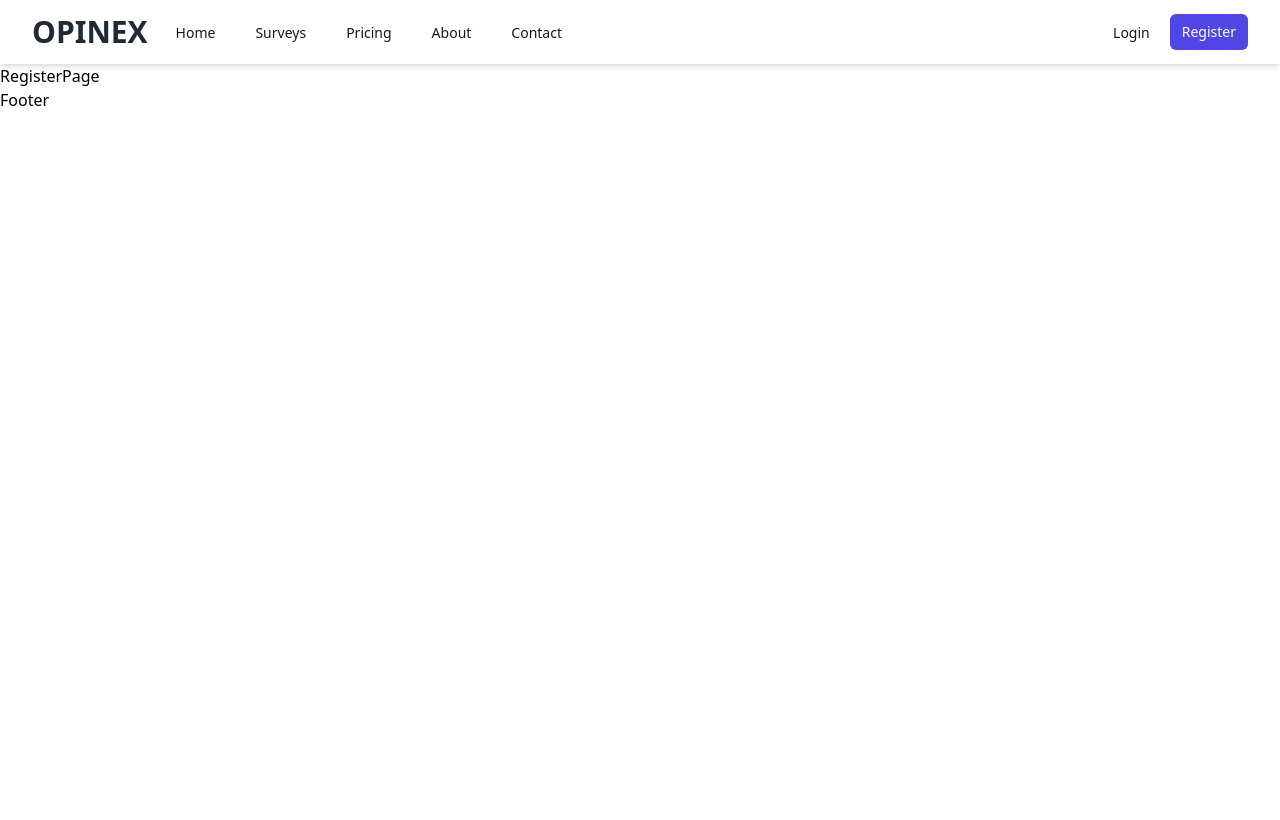
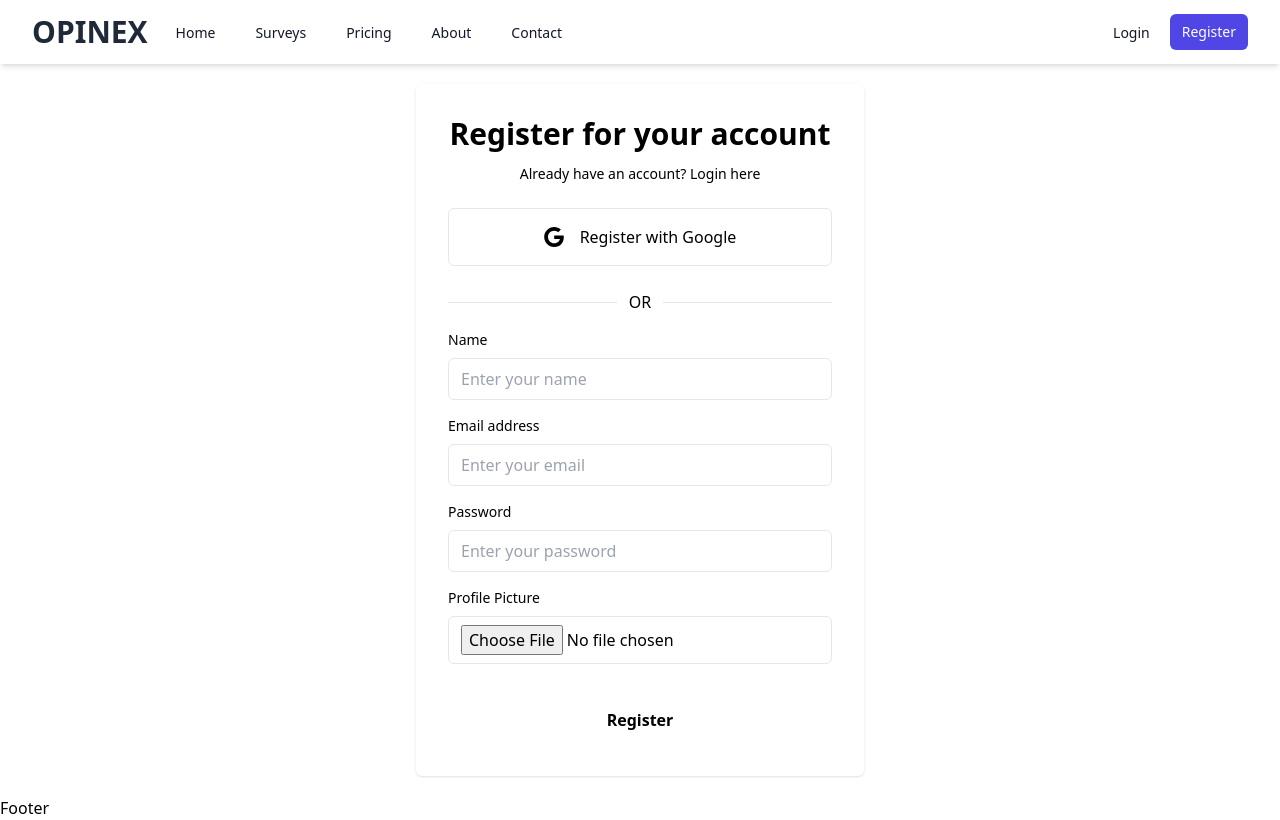
Before and after one commit to imzahidhasan/OPINEX-_client, a React (Vite) app: page /Register in a window 1280 px wide. Built offline with nearby package versions, Linux system fonts and the light colour scheme; no server answers.

Commit message:
added register method

```diff
--- a/package.json
+++ b/package.json
@@ -10,10 +10,12 @@
     "preview": "vite preview"
   },
   "dependencies": {
+    "firebase": "^10.12.2",
     "localforage": "^1.10.0",
     "match-sorter": "^6.3.4",
     "react": "^18.2.0",
     "react-dom": "^18.2.0",
+    "react-hook-form": "^7.51.5",
     "react-router-dom": "^6.23.1",
     "sort-by": "^1.2.0"
   },
--- /dev/null
+++ b/src/Firebase/Firebase.config.js
@@ -0,0 +1,16 @@
+// Import the functions you need from the SDKs you need
+import { initializeApp } from "firebase/app";
+import { getAuth } from "firebase/auth";
+// TODO: Add SDKs for Firebase products that you want to use
+
+const firebaseConfig = {
+  apiKey: import.meta.env.VITE_APIKEY,
+  authDomain: import.meta.env.VITE_AUTHDOMAIN,
+  projectId: import.meta.env.VITE_PROJECTID,
+  storageBucket: import.meta.env.VITE_STORAGEBUCKET,
+  messagingSenderId: import.meta.env.VITE_MESSAGINGSENDERID,
+  appId: import.meta.env.VITE_APPID,
+};
+const app = initializeApp(firebaseConfig);
+const auth = getAuth(app);
+export default auth;
--- /dev/null
+++ b/src/Firebase/FirebaseProvider.jsx
@@ -0,0 +1,25 @@
+import { createUserWithEmailAndPassword } from "firebase/auth"
+import { createContext } from "react"
+import auth from "./Firebase.config"
+
+export const authProvider = createContext()
+const FirebaseProvider = ({ children }) => {
+
+    const createUser = (email, pass) => {
+        return createUserWithEmailAndPassword(auth, email, pass)
+    }
+    const logOut = () => {
+        return
+    }
+
+    const allData = {
+        createUser,
+    }
+    return (
+        <authProvider.Provider value={allData}>
+            {children}
+        </authProvider.Provider>
+    )
+}
+
+export default FirebaseProvider
--- /dev/null
+++ b/src/Firebase/useAuth.jsx
@@ -0,0 +1,10 @@
+import { useContext } from "react"
+import { authProvider } from "./FirebaseProvider"
+
+
+const useAuth = () => {
+    const data = useContext(authProvider)
+    return data
+}
+
+export default useAuth
--- a/src/Pages/LoginPage.jsx
+++ b/src/Pages/LoginPage.jsx
@@ -1,8 +1,46 @@
 import React from 'react'
+import useAuth from '../Firebase/useAuth'
+import { Link } from 'react-router-dom'
 
 const LoginPage = () => {
+  const { createUser } = useAuth()
   return (
-    <div>LoginPage</div>
+    <div className='flex justify-center my-5'>
+      <div className="w-full max-w-md p-4 rounded-md shadow sm:p-8 dark:bg-gray-50 dark:text-gray-800">
+        <h2 className="mb-3 text-3xl font-semibold text-center">Login to your account</h2>
+        <p className="text-sm text-center dark:text-gray-600">Dont have account?
+          <Link to='/register' className="focus:underline hover:underline">Sign up here</Link>
+        </p>
+        <div className="my-6 space-y-4">
+          <button aria-label="Login with Google" type="button" className="flex items-center justify-center w-full p-4 space-x-4 border rounded-md focus:ring-2 focus:ring-offset-1 dark:border-gray-600 focus:dark:ring-violet-600">
+            <svg xmlns="http://www.w3.org/2000/svg" viewBox="0 0 32 32" className="w-5 h-5 fill-current">
+              <path d="M16.318 13.714v5.484h9.078c-0.37 2.354-2.745 6.901-9.078 6.901-5.458 0-9.917-4.521-9.917-10.099s4.458-10.099 9.917-10.099c3.109 0 5.193 1.318 6.38 2.464l4.339-4.182c-2.786-2.599-6.396-4.182-10.719-4.182-8.844 0-16 7.151-16 16s7.156 16 16 16c9.234 0 15.365-6.49 15.365-15.635 0-1.052-0.115-1.854-0.255-2.651z"></path>
+            </svg>
+            <p>Login with Google</p>
+          </button>
+        </div>
+        <div className="flex items-center w-full my-4">
+          <hr className="w-full dark:text-gray-600" />
+          <p className="px-3 dark:text-gray-600">OR</p>
+          <hr className="w-full dark:text-gray-600" />
+        </div>
+        <form noValidate="" action="" className="space-y-8">
+          <div className="space-y-4">
+            <div className="space-y-2">
+              <label htmlFor="email" className="block text-sm">Email address</label>
+              <input type="email" name="email" id="email" placeholder="enter your email" className="w-full px-3 py-2 border rounded-md dark:border-gray-300 dark:bg-gray-50 dark:text-gray-800 focus:dark:border-violet-600" />
+            </div>
+            <div className="space-y-2">
+              <div className="flex justify-between">
+                <label htmlFor="password" className="text-sm">Password</label>
+              </div>
+              <input type="password" name="password" id="password" placeholder="enter your password" className="w-full px-3 py-2 border rounded-md dark:border-gray-300 dark:bg-gray-50 dark:text-gray-800 focus:dark:border-violet-600" />
+            </div>
+          </div>
+          <button type="button" className="w-full px-8 py-3 font-semibold rounded-md dark:bg-violet-600 dark:text-gray-50">Sign in</button>
+        </form>
+      </div>
+    </div>
   )
 }
 
--- a/src/Pages/RegisterPage.jsx
+++ b/src/Pages/RegisterPage.jsx
@@ -1,9 +1,111 @@
-import React from 'react'
+import React from 'react';
+import { useForm } from 'react-hook-form';
+import { Link } from 'react-router-dom';
+import useAuth from '../Firebase/useAuth';
 
 const RegisterPage = () => {
+  const { createUser } = useAuth()
+  const {
+    register,
+    handleSubmit,
+    formState: { errors },
+  } = useForm();
+
+  const onSubmit = (data) => {
+    const { email, password } = data
+    createUser(email, password)
+      .then(res => {
+
+      })
+      .catch(err => {
+        console.log(err);
+      })
+  };
+
   return (
-    <div>RegisterPage</div>
+    <div>
+      <div className='flex justify-center my-5'>
+        <div className="w-full max-w-md p-4 rounded-md shadow sm:p-8 dark:bg-gray-50 dark:text-gray-800">
+          <h2 className="mb-3 text-3xl font-semibold text-center">Register for your account</h2>
+          <p className="text-sm text-center dark:text-gray-600">
+            Already have an account?
+            <Link to='/login' className="focus:underline hover:underline"> Login here</Link>
+          </p>
+          <div className="my-6 space-y-4">
+            <button aria-label="Register with Google" type="button" className="flex items-center justify-center w-full p-4 space-x-4 border rounded-md focus:ring-2 focus:ring-offset-1 dark:border-gray-600 focus:dark:ring-violet-600">
+              <svg xmlns="http://www.w3.org/2000/svg" viewBox="0 0 32 32" className="w-5 h-5 fill-current">
+                <path d="M16.318 13.714v5.484h9.078c-0.37 2.354-2.745 6.901-9.078 6.901-5.458 0-9.917-4.521-9.917-10.099s4.458-10.099 9.917-10.099c3.109 0 5.193 1.318 6.38 2.464l4.339-4.182c-2.786-2.599-6.396-4.182-10.719-4.182-8.844 0-16 7.151-16 16s7.156 16 16 16c9.234 0 15.365-6.49 15.365-15.635 0-1.052-0.115-1.854-0.255-2.651z"></path>
+              </svg>
+              <p>Register with Google</p>
+            </button>
+          </div>
+          <div className="flex items-center w-full my-4">
+            <hr className="w-full dark:text-gray-600" />
+            <p className="px-3 dark:text-gray-600">OR</p>
+            <hr className="w-full dark:text-gray-600" />
+          </div>
+          <form onSubmit={handleSubmit(onSubmit)} className="space-y-8">
+            <div className="space-y-4">
+              <div className="space-y-2">
+                <label htmlFor="name" className="block text-sm">Name</label>
+                <input
+                  {...register("name", { required: 'Name is required' })}
+                  type="text"
+                  id="name"
+                  placeholder="Enter your name"
+                  className="w-full px-3 py-2 border rounded-md dark:border-gray-300 dark:bg-gray-50 dark:text-gray-800 focus:dark:border-violet-600"
+                />
+                {errors.name && <p className="text-red-500 text-sm">{errors.name.message}</p>}
+              </div>
+              <div className="space-y-2">
+                <label htmlFor="email" className="block text-sm">Email address</label>
+                <input
+                  {...register("email", {
+                    required: 'Email is required',
+                    pattern: {
+                      value: /^\S+@\S+$/i,
+                      message: 'Invalid email address'
+                    }
+                  })}
+                  type="email"
+                  id="email"
+                  placeholder="Enter your email"
+                  className="w-full px-3 py-2 border rounded-md dark:border-gray-300 dark:bg-gray-50 dark:text-gray-800 focus:dark:border-violet-600"
+                />
+                {errors.email && <p className="text-red-500 text-sm">{errors.email.message}</p>}
+              </div>
+              <div className="space-y-2">
+                <div className="flex justify-between">
+                  <label htmlFor="password" className="text-sm">Password</label>
+                </div>
+                <input
+                  {...register("password", { required: 'Password is required' })}
+                  type="password"
+                  id="password"
+                  placeholder="Enter your password"
+                  className="w-full px-3 py-2 border rounded-md dark:border-gray-300 dark:bg-gray-50 dark:text-gray-800 focus:dark:border-violet-600"
+                />
+                {errors.password && <p className="text-red-500 text-sm">{errors.password.message}</p>}
+              </div>
+              <div className="space-y-2">
+                <div className="flex justify-between">
+                  <label htmlFor="file" className="text-sm">Profile Picture</label>
+                </div>
+                <input
+                  {...register("file", { required: 'File is required' })}
+                  type="file"
+                  id="file"
+                  className="w-full px-3 py-2 border rounded-md dark:border-gray-300 dark:bg-gray-50 dark:text-gray-800 focus:dark:border-violet-600"
+                />
+                {errors.file && <p className="text-red-500 text-sm">{errors.file.message}</p>}
+              </div>
+            </div>
+            <button type="submit" className="w-full px-8 py-3 font-semibold rounded-md dark:bg-violet-600 dark:text-gray-50">Register</button>
+          </form>
+        </div>
+      </div>
+    </div>
   )
 }
 
-export default RegisterPage
+export default RegisterPage;
--- a/src/main.jsx
+++ b/src/main.jsx
@@ -4,11 +4,14 @@ import App from './App.jsx'
 import './index.css'
 import { RouterProvider } from 'react-router-dom'
 import router from './Routes/Routes.jsx'
+import FirebaseProvider from './Firebase/FirebaseProvider.jsx'
 
 ReactDOM.createRoot(document.getElementById('root')).render(
   <React.StrictMode>
-    <RouterProvider router={router}>
-      <App />
-    </RouterProvider>
+    <FirebaseProvider>
+      <RouterProvider router={router}>
+        <App />
+      </RouterProvider>
+    </FirebaseProvider>
   </React.StrictMode>,
 )
```
Also changed, not shown: 1 other file (tests, documents, lock files or other folders).
